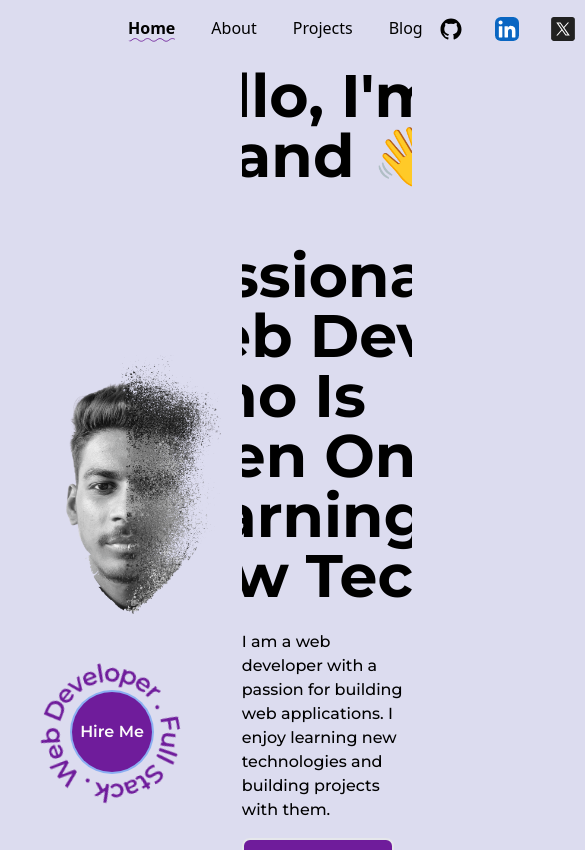
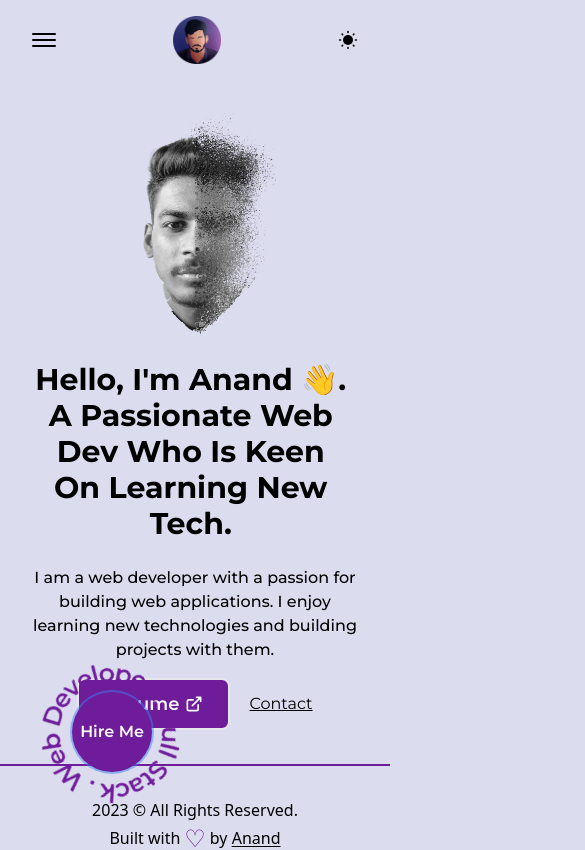
Before and after one commit to grace-anand/portfolio, a Next.js app: page / in a window 390 px wide. Shown: the top 850 px of the page, 585 px wide, since content can reach past the window. Built offline with nearby package versions, Linux system fonts and the light colour scheme.

Commit message:
Added responsiveness to mobile Nav and home page

```diff
--- a/components/Header/NavItem.tsx
+++ b/components/Header/NavItem.tsx
@@ -1,14 +1,13 @@
 import { cn } from "@/lib/utils";
-import Link from "next/link";
+import Link, { LinkProps } from "next/link";
 import { useRouter } from "next/router";
 
 type Props = {
   children: React.ReactNode;
-  href: string;
   className?: string;
-};
+} & LinkProps;
 
-const NavItem = (props: Props) => {
+export const NavItem = (props: Props) => {
   const router = useRouter();
 
   return (
@@ -28,4 +27,22 @@ const NavItem = (props: Props) => {
   );
 };
 
-export default NavItem;
+export const MobileNavItem = (props: Props) => {
+  const router = useRouter();
+
+  return (
+    <Link
+      {...props}
+      className={cn(
+        "w-min mx-auto my-2",
+        props.className,
+        {
+          "squiggly-line": router.asPath === props.href,
+        },
+        router.asPath === props.href ? "font-bold" : "font-medium"
+      )}
+    >
+      {props.children}
+    </Link>
+  );
+};
--- a/components/Header/ThemeToggle.tsx
+++ b/components/Header/ThemeToggle.tsx
@@ -2,11 +2,14 @@ import * as React from "react";
 import { useTheme } from "next-themes";
 import Icons from "../Icons";
 
-export function ThemeToggle() {
+export function ThemeToggle(props: React.ComponentProps<"button">) {
   const { setTheme, theme } = useTheme();
 
   return (
-    <button onClick={() => setTheme(theme === "light" ? "dark" : "light")}>
+    <button
+      onClick={() => setTheme(theme === "light" ? "dark" : "light")}
+      {...props}
+    >
       <Icons.sun className="hidden h-[1.5rem] w-[1.3rem] dark:block" />
       <Icons.moon className="h-5 w-5 dark:hidden" />
       <span className="sr-only">Toggle theme</span>
--- a/components/Header/index.tsx
+++ b/components/Header/index.tsx
@@ -1,13 +1,124 @@
 import Image from "next/image";
-import NavItem from "./NavItem";
+import { NavItem, MobileNavItem } from "./NavItem";
 import Icons from "../Icons";
 import { motion } from "framer-motion";
 import { ThemeToggle } from "./ThemeToggle";
+import { useState } from "react";
+import { cn } from "@/lib/utils";
 
 const Header = () => {
+  const [isMenuOpen, setIsMenuOpen] = useState(false);
+
+  const toggleMenu = () => {
+    setIsMenuOpen((prev) => !prev);
+  };
+
+  const onMobileLinkClick = () => {
+    setIsMenuOpen(false);
+  };
+
   return (
-    <header className="w-full flex items-center justify-between px-32 py-4 font-medium z-10 lg:px-16 relative z-1 md:px-12 sm:px-8 ">
-      <nav className="gap-5 flex">
+    <header className="w-full flex items-center justify-between lg:px-32 py-4 font-medium z-10 md:px-16 relative z-1 sm:px-12 px-8">
+      <button
+        type="button"
+        className="flex-col items-center justify-center flex md:hidden"
+        aria-controls="mobile-menu"
+        aria-expanded={isMenuOpen}
+        onClick={toggleMenu}
+      >
+        <span className="sr-only">Open main menu</span>
+        <span
+          className={cn(
+            "bg-foreground block h-0.5 w-6 rounded-sm transition-all duration-300 ease-out",
+            isMenuOpen ? "rotate-45 translate-y-1" : "rotate-0 -translate-y-0.5"
+          )}
+        ></span>
+        <span
+          className={cn(
+            "bg-foreground block h-0.5 w-6 rounded-sm transition-all duration-300 ease-out my-0.5",
+            isMenuOpen ? "opacity-0" : "opacity-100"
+          )}
+        ></span>
+        <span
+          className={cn(
+            "bg-foreground block h-0.5 w-6 rounded-sm transition-all duration-300 ease-out",
+            isMenuOpen
+              ? "-rotate-45 -translate-y-1"
+              : "rotate-0 translate-y-0.5"
+          )}
+        ></span>
+      </button>
+      <IconLink
+        href="/"
+        className="absolute left-[50%] top-2 translate-x-[-50%] hover:bg-none dark:hover:bg-none"
+        type="Home"
+      >
+        <Image
+          src="/logo.png"
+          alt="logo"
+          width={48}
+          height={48}
+          className="hover:opacity-80 md:hidden"
+        />
+      </IconLink>
+      <ThemeToggle className="md:hidden" />
+      {isMenuOpen && (
+        <motion.div
+          className="sm:min-w-[70vw] min-w-[90vw] flex justify-between items-center flex-col fixed top-1/2 left-1/2 -translate-x-1/2 -translate-y-1/2 py-32 rounded-lg z-50 dark:bg-white/50 bg-black/70 backdrop-blur-lg text-secondary"
+          initial={{ scale: 0, opacity: 0, x: "-50%", y: "-50%" }}
+          animate={{ scale: 1, opacity: 1 }}
+        >
+          <nav className="flex flex-col text-center mb-5">
+            <MobileNavItem onClick={onMobileLinkClick} href="/">
+              Home
+            </MobileNavItem>
+            <MobileNavItem onClick={onMobileLinkClick} href="/about">
+              About
+            </MobileNavItem>
+            <MobileNavItem onClick={onMobileLinkClick} href="/projects">
+              Projects
+            </MobileNavItem>
+            <MobileNavItem
+              onClick={onMobileLinkClick}
+              href="https://anandr.vercel.app/"
+            >
+              Blog
+            </MobileNavItem>
+          </nav>
+          <nav className="flex gap-5">
+            <IconLink
+              href="https://github.com/grace-anand"
+              target="_blank"
+              type="Github"
+            >
+              <Icons.github className="w-6" />
+            </IconLink>
+            <IconLink
+              href="https://www.linkedin.com/in/anand-r-67b18925a"
+              target="_blank"
+              type="LinkedIn"
+            >
+              <Icons.lindedIn className="w-6" />
+            </IconLink>
+            <IconLink
+              href="https://twitter.com/graceanand99"
+              target="_blank"
+              type="Twitter"
+            >
+              <Icons.x className="w-6" />
+            </IconLink>
+            <IconLink
+              href="https://instagram.com/an_and__r"
+              target="_blank"
+              type="Instagram"
+            >
+              <Icons.instagram className="w-6" />
+            </IconLink>
+          </nav>
+        </motion.div>
+      )}
+      <div className="hidden md:flex items-center justify-between w-full">
+        <nav className="flex gap-5">
           <NavItem href="/">Home</NavItem>
           <NavItem href="/about">About</NavItem>
           <NavItem href="/projects">Projects</NavItem>
@@ -57,6 +168,7 @@ const Header = () => {
           </IconLink>
           <ThemeToggle />
         </nav>
+      </div>
     </header>
   );
 };
--- a/pages/index.tsx
+++ b/pages/index.tsx
@@ -13,7 +13,7 @@ export default function Home() {
         <title>Home</title>
         <meta name="description" content="Grace Anand's Home Page" />
       </Head>
-      <section className="flex items-center justify-between w-full">
+      <section className="flex flex-col md:flex-row items-center justify-between w-full mb-5">
         <div className="w-1/2">
           <Image
             src={profilePic}
@@ -23,16 +23,16 @@ export default function Home() {
             sizes="(max-width: 768px) 100vw, (max-width: 1024px) 50vw, 50vw"
           />
         </div>
-        <div className="w-1/2 pl-5">
-          <AnimatedHeading className="text-6xl text-left">
+        <div className="md:w-1/2 md:pl-5 pt-5 w-full">
+          <AnimatedHeading className="xl:text-6xl md:text-left lg:text-5xl sm:text-4xl text-3xl text-center">
             Hello, I&apos;m Anand 👋. A passionate web dev who is keen on
             learning new tech.
           </AnimatedHeading>
-          <p className="my-4 font-medium">
+          <p className="my-4 font-medium md:text-left text-center">
             I am a web developer with a passion for building web applications. I
             enjoy learning new technologies and building projects with them.
           </p>
-          <div className="flex items-center self-start mt-2">
+          <div className="flex items-center justify-center md:justify-normal md:self-start mt-2">
             <Link
               href="/anand-r-resume.pdf"
               className="flex items-center rounded-lg border-2 border-solid bg-primary p-2.5 px-6 text-lg font-semibold
@@ -41,7 +41,7 @@ export default function Home() {
               target="_blank"
               download
             >
-              Resume{" "}
+              Resume
               <Icons.externalLink className="inline-block ms-1" width={20} />
             </Link>
             <Link href="/#contact" className="ms-5 underline">
```
Lines whose indentation alone changed are shown as unchanged.
